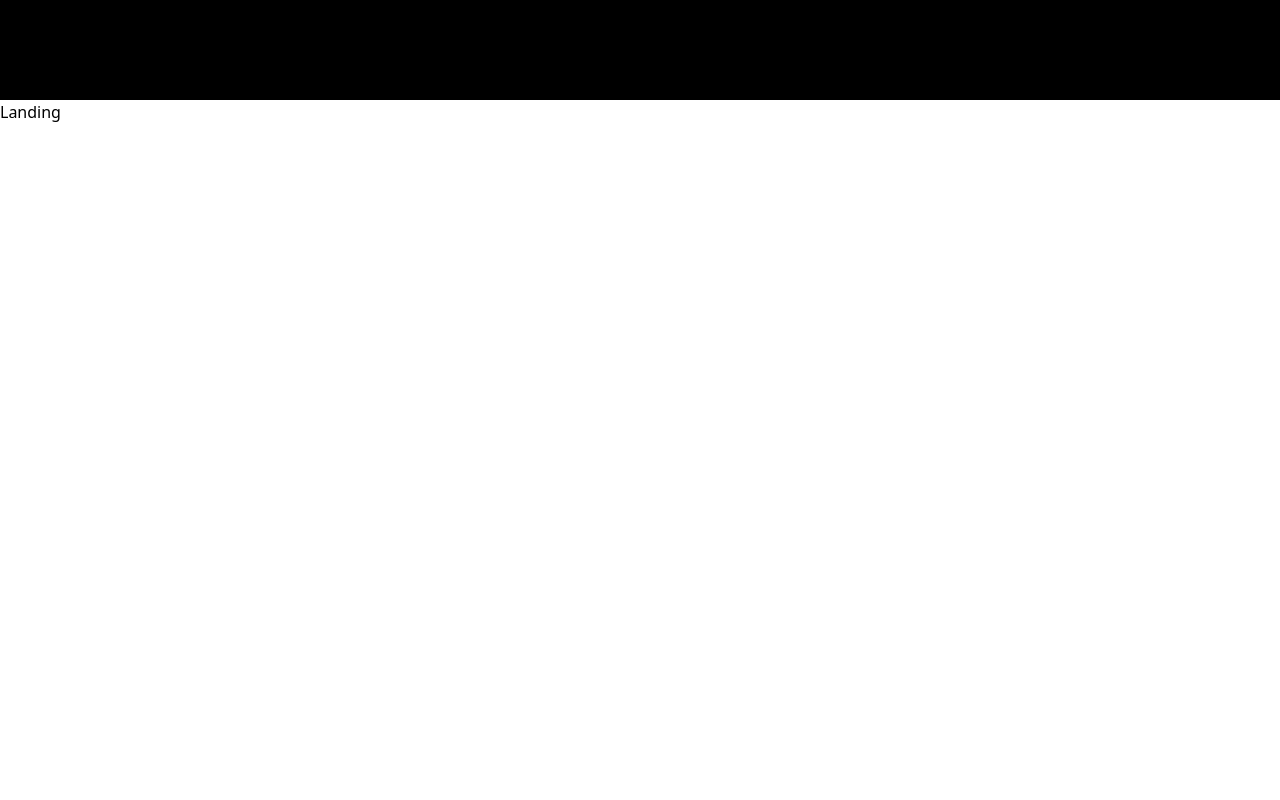
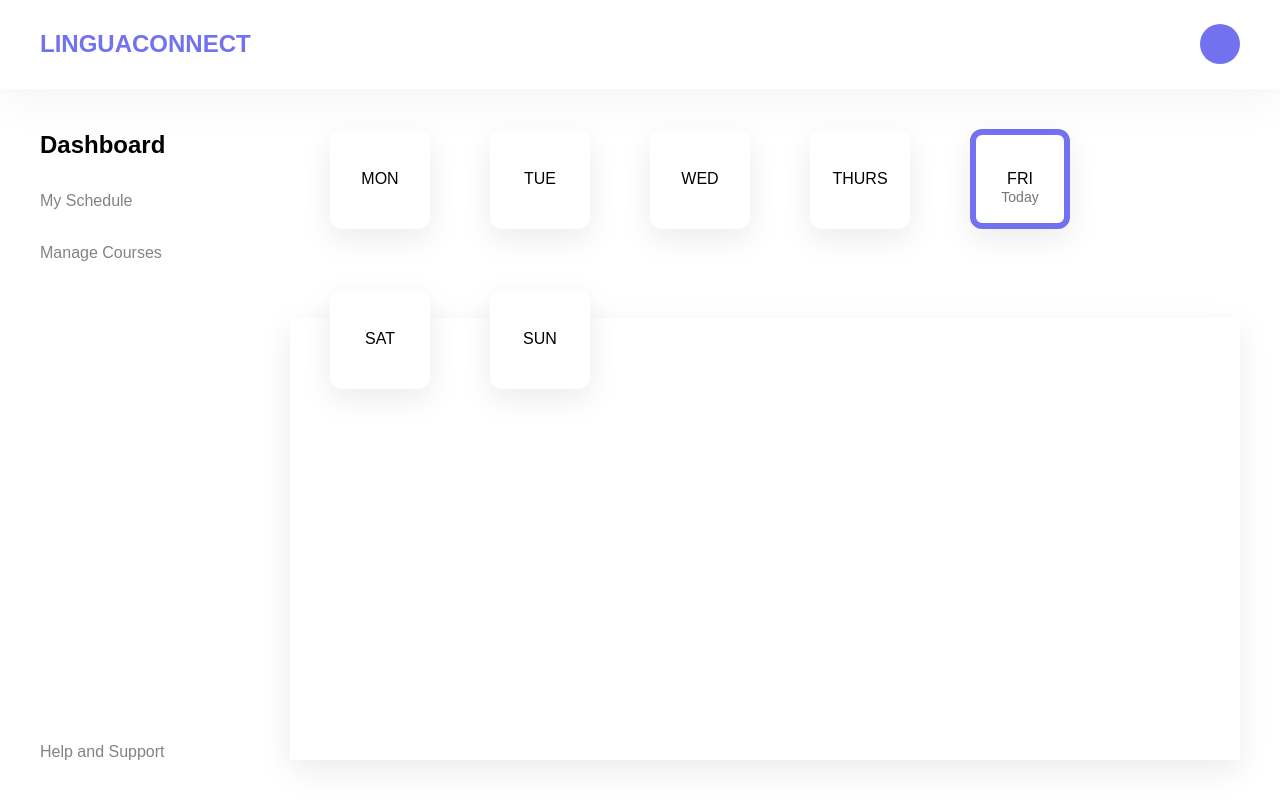
Before and after one commit to MegaaDev/TRINIT-TRINITY-DEV, a React (Vite) app in the folder FRONTEND/: page / in a window 1280 px wide. Built offline with nearby package versions, Linux system fonts and the light colour scheme.

Commit message:
dashboard init

```diff
--- a/FRONTEND/src/App.tsx
+++ b/FRONTEND/src/App.tsx
@@ -1,16 +1,17 @@
 import './App.css';
 import { Routes, Route } from 'react-router-dom';
 import Navbar from './components/Navbar/Navbar';
-import Home from './pages/Home/Home';
-import Landing from './pages/Landing/Landing';
+import Courses from './components/Courses/Courses';
+import Schedule from './components/Schedule/Schedule';
 
 function App() {
   return (
     <div className="h-[100vh] w-[100vw]">
       <Routes>
         <Route path="/" element={<Navbar />}>
-          <Route index element={<Landing />} />
-          <Route path="home" element={<Home />} />
+          <Route index element={<Schedule />} />
+          <Route path="myschedule" element={<Schedule />} />
+          <Route path="mycourses" element={<Courses />} />
         </Route>
       </Routes>
     </div>
--- /dev/null
+++ b/FRONTEND/src/components/Courses/Courses.tsx
@@ -0,0 +1,8 @@
+const Courses = () => {
+  return (
+    <div className="h-full w-full p-10">
+      <div className="bg-[#a7a7a7] w-full h-[100px]"></div>
+    </div>
+  );
+};
+export default Courses;
--- a/FRONTEND/src/components/Navbar/Navbar.tsx
+++ b/FRONTEND/src/components/Navbar/Navbar.tsx
@@ -1,10 +1,76 @@
+import { useEffect, useState } from 'react';
 import { Outlet } from 'react-router-dom';
 
 export const Navbar = () => {
+  const currentUrl = window.location.href.toString();
+  const urlParts = currentUrl.split('/');
+  const extractedString = urlParts[3];
+  console.log(extractedString);
+
+  const [current, setCurrent] = useState('');
+  useEffect(() => {
+    if (extractedString == 'myschedule') {
+      setCurrent('My Schedule');
+    }
+    if (extractedString == 'mycourses') {
+      setCurrent('Manage Courses');
+    }
+  }, [extractedString]);
+
   return (
-    <div className="h-[100vh] w-[100vw] overflow-hidden">
-      <div className="h-[100px] w-[100%] bg-[#000000]"></div>
-      <Outlet />
+    <div className="h-[100vh] w-[100vw] overflow-hidden flex flex-col">
+      <div
+        className="h-[100px] w-[100%] bg-[#ffffff] shadow-xl px-10 flex justify-between items-center z-10"
+        style={{ boxShadow: '0px 8px 50px rgba(0, 0, 0, 0.05)' }}
+      >
+        <h1 className="font-extrabold text-2xl text-[#7272f1]">
+          LINGUACONNECT
+        </h1>
+
+        <div className="w-[40px] h-[40px] rounded-[50%] bg-[#7272f1]"></div>
+      </div>
+      <div className="h-full w-full flex flex-row">
+        <div className="h-[100%] w-[15%] min-w-[250px] bg-[#ffffff] px-10 pt-[40px] pb-[80px] text-left">
+          <h1 className="font-bold text-2xl mb-5">Dashboard</h1>
+          <div className="h-full w-full flex flex-col justify-between text-left">
+            <div className="w-full h-fit flex flex-col gap-3">
+              <div
+                className={`h-[40px] w-full flex items-center cursor-pointer text-[#838383] font-medium ${
+                  current == 'My Schedule' ? 'text-[#7272f1]' : 'text-[#838383]'
+                }`}
+                onClick={(e) => {
+                  window.location.href = '/myschedule';
+                  const target = e.target as HTMLElement;
+                  console.log(target.innerHTML);
+                  setCurrent(`${target.innerHTML}`);
+                }}
+              >
+                My Schedule
+              </div>
+              <div
+                className={`h-[40px] w-full flex items-center cursor-pointer text-[#838383] font-medium ${
+                  current == 'Manage Courses'
+                    ? 'text-[#7272f1]'
+                    : 'text-[#838383]'
+                }`}
+                onClick={(e) => {
+                  window.location.href = '/mycourses';
+                  const target = e.target as HTMLElement;
+                  setCurrent(`${target.innerHTML}`);
+                }}
+              >
+                Manage Courses
+              </div>
+            </div>
+            <div className="w-full h-fit  flex flex-col gap-5">
+              <div className="h-[40px] w-full flex items-center cursor-pointer   text-[#838383] font-medium">
+                Help and Support
+              </div>
+            </div>
+          </div>
+        </div>
+        <Outlet />
+      </div>
     </div>
   );
 };
--- /dev/null
+++ b/FRONTEND/src/components/Schedule/Schedule.tsx
@@ -0,0 +1,60 @@
+import { useState } from 'react';
+
+type Dday = {
+  day: string;
+  active: string;
+  setActive: (active: string) => void;
+};
+const days = ['MON', 'TUE', 'WED', 'THURS', 'FRI', 'SAT', 'SUN'];
+const currentDate = new Date();
+const currentDay = days[currentDate.getDay() - 1];
+const Day = (props: Dday) => {
+  return (
+    <div>
+      {' '}
+      <div
+        className={`h-[100px] w-[100px] bg-[white] shadow-lg flex justify-center items-center text-center relative rounded-xl ${
+          props.active == props.day ? 'border-[6px] border-[#7272f1]' : ''
+        } transition-all`}
+        style={{ boxShadow: '0px 10px 30px rgba(0, 0, 0, 0.08)' }}
+        onClick={() => {
+          props.setActive(props.day);
+          console.log(props.active);
+        }}
+      >
+        {props.day}
+        <br />
+
+        <div
+          className={`absolute bottom-4 text-[#757575] font-light text-sm ${
+            currentDay === props.day ? 'block' : 'hidden'
+          }`}
+        >
+          Today
+        </div>
+      </div>
+    </div>
+  );
+};
+
+const Schedule = () => {
+  const [active, setActive] = useState(currentDay);
+  return (
+    <div className="h-full w-full p-10">
+      <div className=" w-full h-[30%] flex items-center justify-left flex-wrap px-[40px] gap-[60px] cursor-pointer">
+        {days.map((day, i) => {
+          return (
+            <Day day={day} key={i} active={active} setActive={setActive} />
+          );
+        })}
+      </div>
+      <div
+        className="h-[70%] w-full px-[40px]"
+        style={{ boxShadow: '0px 10px 30px rgba(0, 0, 0, 0.08)' }}
+      >
+        <div className="h-full w-fullrounded-3xl"></div>
+      </div>
+    </div>
+  );
+};
+export default Schedule;
--- a/FRONTEND/src/pages/Landing/Landing.tsx
+++ /dev/null
@@ -1,4 +0,0 @@
-const Landing = () => {
-  return <div>Landing</div>;
-};
-export default Landing;
--- a/FRONTEND/tailwind.config.js
+++ b/FRONTEND/tailwind.config.js
@@ -2,7 +2,11 @@
 export default {
   content: ['./src/**/*.{js,jsx,ts,tsx}', './public/index.html'],
   theme: {
-    extend: {},
+    extend: {
+      fontFamily: {
+        sans: ['Montserrat', 'sans-serif'],
+      },
+    },
   },
   plugins: [],
 };
```
